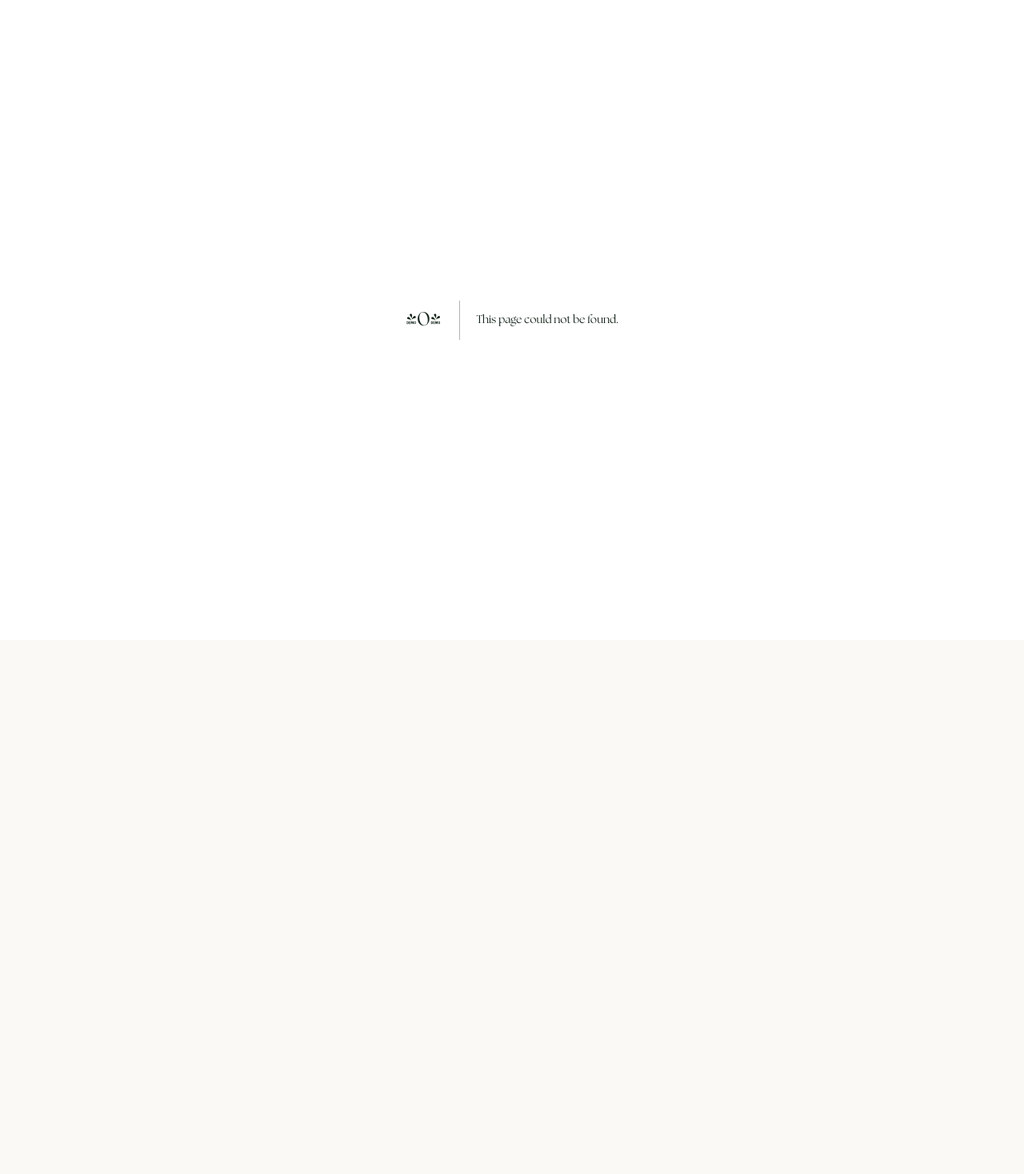
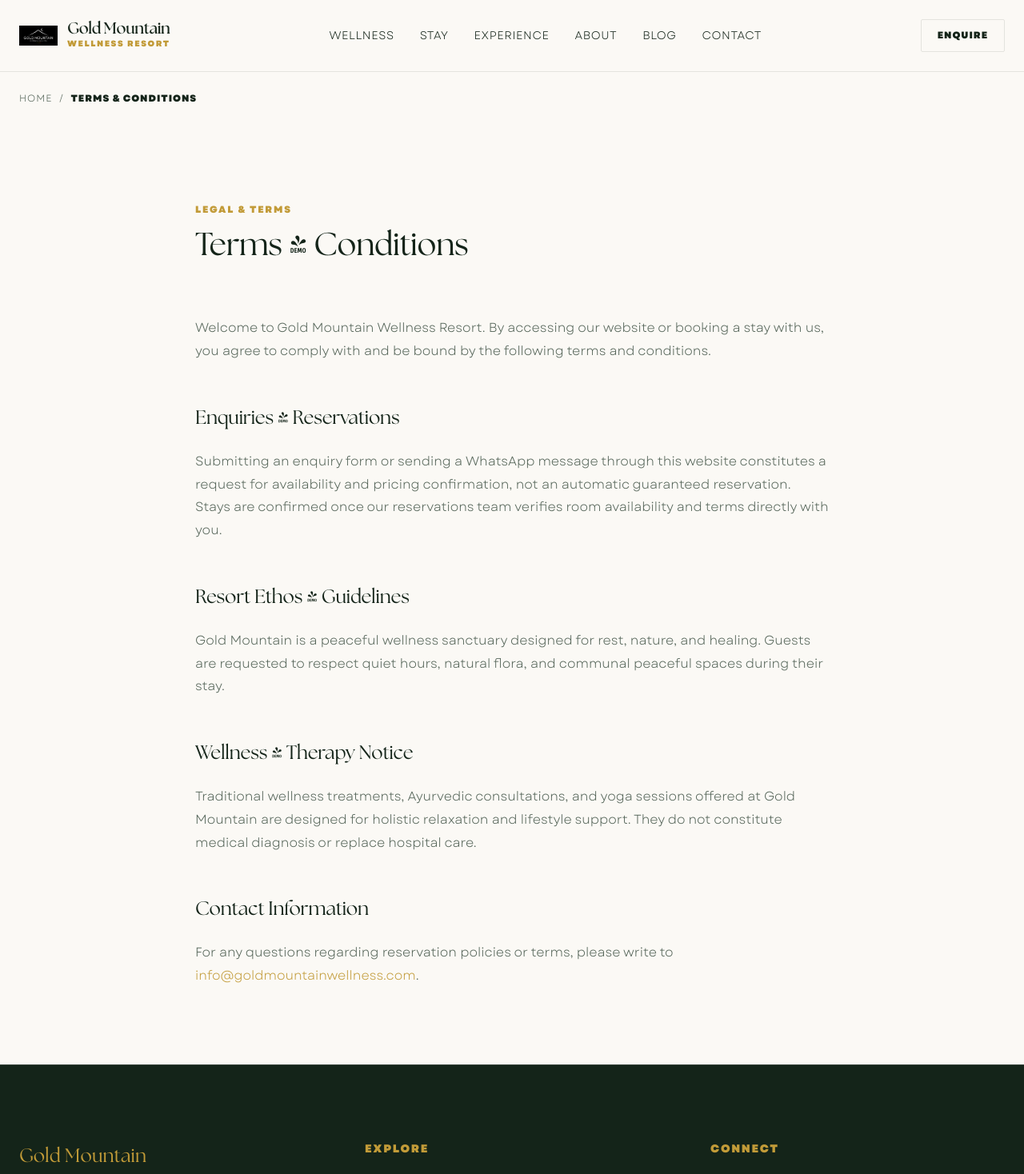
Before and after one commit to aswin-dev-fsd/gold_mountain_v1, a Next.js app: page /terms in a window 1280 px wide. Before the commit this address had no page. Shown: the top 1468 px of the page at 80% size. Before the commit the page ends 800 px from the top, so only its background shows below. Built offline with nearby package versions, Linux system fonts and the light colour scheme.

Commit message:
feat: add Privacy Policy and Terms & Conditions legal pages

```diff
--- /dev/null
+++ b/src/app/terms/page.tsx
@@ -0,0 +1,61 @@
+import React from 'react';
+import { Header, Footer, Breadcrumb, SectionHeading } from '@/components';
+
+export const metadata = {
+  title: 'Terms & Conditions | Gold Mountain Wellness Resort',
+  description: 'Terms and conditions for stays, bookings, and website usage at Gold Mountain Wellness Resort.',
+};
+
+export default function TermsPage() {
+  return (
+    <>
+      <Header />
+      <Breadcrumb items={[{ label: 'Terms & Conditions' }]} />
+
+      <section className="section">
+        <div className="container" style={{ maxWidth: '840px' }}>
+          <SectionHeading eyebrow="Legal & Terms" title="Terms & Conditions" />
+
+          <div style={{ display: 'flex', flexDirection: 'column', gap: '1.5rem', color: 'var(--text-muted)', lineHeight: '1.8' }}>
+            <p>
+              Welcome to Gold Mountain Wellness Resort. By accessing our website or booking a stay with us, you agree to comply with and be bound by the following terms and conditions.
+            </p>
+
+            <h3 className="editorial-serif" style={{ fontSize: '1.5rem', color: 'var(--text-primary)', marginTop: '1rem' }}>
+              Enquiries & Reservations
+            </h3>
+            <p>
+              Submitting an enquiry form or sending a WhatsApp message through this website constitutes a request for availability and pricing confirmation, not an automatic guaranteed reservation. Stays are confirmed once our reservations team verifies room availability and terms directly with you.
+            </p>
+
+            <h3 className="editorial-serif" style={{ fontSize: '1.5rem', color: 'var(--text-primary)', marginTop: '1rem' }}>
+              Resort Ethos & Guidelines
+            </h3>
+            <p>
+              Gold Mountain is a peaceful wellness sanctuary designed for rest, nature, and healing. Guests are requested to respect quiet hours, natural flora, and communal peaceful spaces during their stay.
+            </p>
+
+            <h3 className="editorial-serif" style={{ fontSize: '1.5rem', color: 'var(--text-primary)', marginTop: '1rem' }}>
+              Wellness & Therapy Notice
+            </h3>
+            <p>
+              Traditional wellness treatments, Ayurvedic consultations, and yoga sessions offered at Gold Mountain are designed for holistic relaxation and lifestyle support. They do not constitute medical diagnosis or replace hospital care.
+            </p>
+
+            <h3 className="editorial-serif" style={{ fontSize: '1.5rem', color: 'var(--text-primary)', marginTop: '1rem' }}>
+              Contact Information
+            </h3>
+            <p>
+              For any questions regarding reservation policies or terms, please write to{' '}
+              <a href="mailto:info@goldmountainwellness.com" style={{ color: 'var(--accent-gold)' }}>
+                info@goldmountainwellness.com
+              </a>.
+            </p>
+          </div>
+        </div>
+      </section>
+
+      <Footer />
+    </>
+  );
+}
```
Also changed, not shown: src/app/privacy/page.tsx (added, +61 -0 lines), 1 other file (tests, documents, lock files or other folders).
